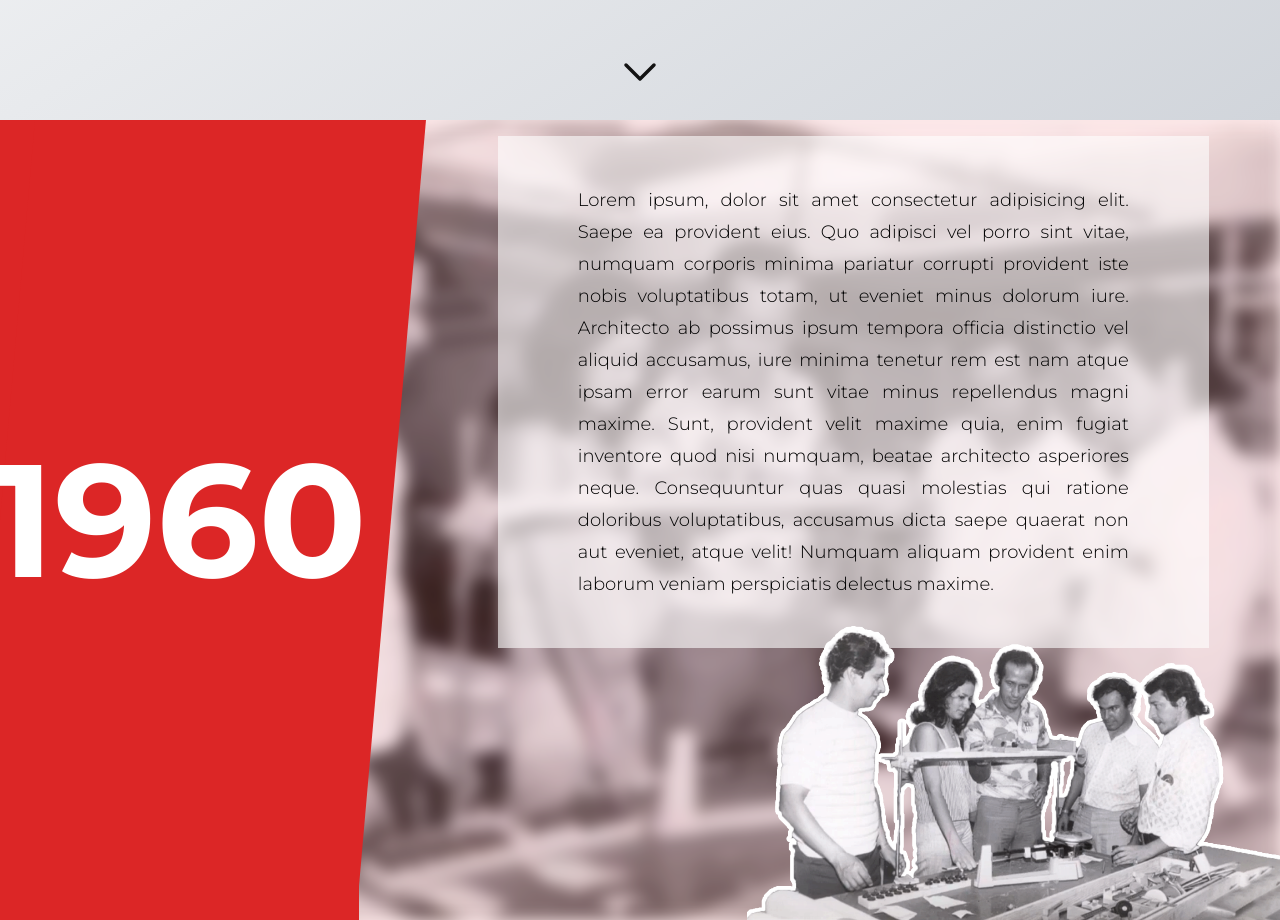
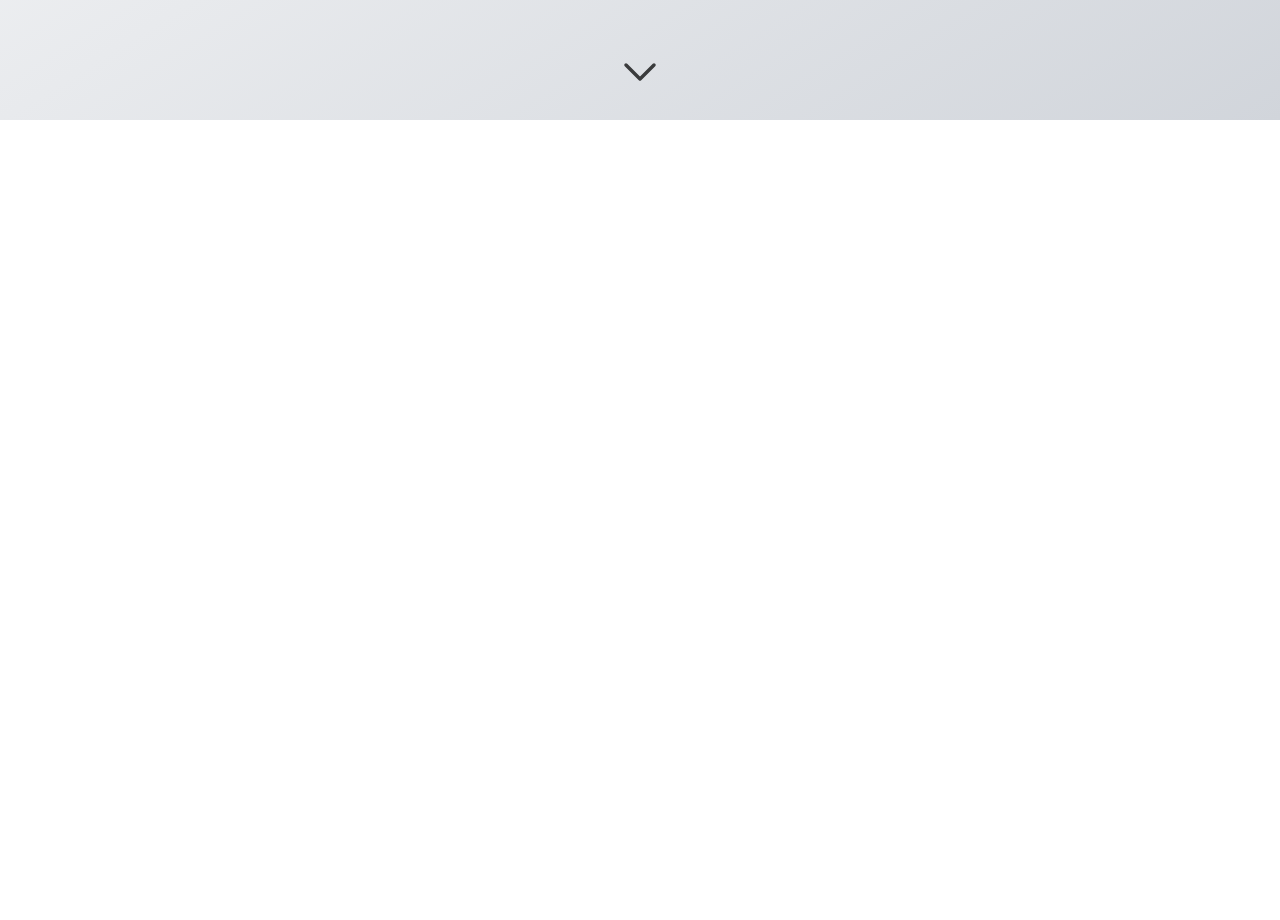
Before and after one commit to juanmayorquin/memorias, a React (Vite) app: page / in a window 1280 px wide. Shown: the part 680-1600 px from the top of the page. After the commit the page ends 800 px from the top, so only its background shows below. Built offline with nearby package versions, Linux system fonts and the light colour scheme; what tailwindcss-animated would draw is missing.

Commit message:
Se añadió scroll-snapping y el slider a la landing page

```diff
--- a/index.html
+++ b/index.html
@@ -1,5 +1,5 @@
 <!doctype html>
-<html lang="es">
+<html lang="es" class="scroll-smooth">
   <head>
     <meta charset="UTF-8" />
     <link rel="icon" type="image/svg+xml" href="" />
@@ -9,7 +9,7 @@
     <meta name="viewport" content="width=device-width, initial-scale=1.0" />
     <title>Memorias | Universidad Autónoma de Occidente</title>
   </head>
-  <body class="no-scrollbar">
+  <body>
     <div id="root"></div>
     <script type="module" src="/src/main.jsx"></script>
   </body>
--- a/package.json
+++ b/package.json
@@ -12,6 +12,7 @@
   "dependencies": {
     "react": "^18.2.0",
     "react-dom": "^18.2.0",
+    "swiper": "^10.3.1",
     "tailwindcss-animated": "^1.0.1"
   },
   "devDependencies": {
--- a/src/App.jsx
+++ b/src/App.jsx
@@ -5,8 +5,6 @@ import { Landing } from './routes/Landing.jsx'
 import { Header } from './components/Header'
 
 function App() {
-  const [count, setCount] = useState(0)
-
   return (
     <>
       {/* <Header/> */}
--- /dev/null
+++ b/src/components/Carousel.jsx
@@ -0,0 +1,13 @@
+export function Carousel({ slides }) {
+    let carousel;
+    images.forEach(element => {
+        carousel += `<div className="w-screen">
+        ${slides}
+      </div>`;
+    });
+  return (
+    <div className="carousel">
+        {carousel}
+    </div>
+  );
+}
--- a/src/components/Hero.jsx
+++ b/src/components/Hero.jsx
@@ -1,7 +1,7 @@
 export function Hero() {
   return (
-    <section>
-      <div className="z-50 h-screen flex flex-col bg-gradient-to-br from-white to-gray-300 items-center justify-center relative animate-fade animate-once animate-duration-1000 animate-delay-300">
+    <section className="snap-start">
+      <div className="h-screen flex flex-col bg-gradient-to-br from-white to-gray-300 items-center justify-center relative animate-fade animate-once animate-duration-1000 animate-delay-300">
         <div className="text-center">
           <h1 className="font-semibold flex items-center animate-fade animate-delay-500 tracking-widest text-5xl xs:text-6xl sm:text-7xl md:text-8xl lg:text-9xl">
             <span className="animate-breathe-5 transition-all animate-delay-0">
@@ -36,7 +36,7 @@ export function Hero() {
           </p>
         </div>
         <div className="absolute bottom-5 hover:text-lg hover:font-medium transition-all animate-fade-down animate-delay-[1700ms]">
-          <a className="flex flex-col items-center" href="">
+          <a className="flex flex-col items-center">
             <svg
               xmlns="http://www.w3.org/2000/svg"
               className="motion-safe:animate-pulse animate-duration-1000 w-14 h-14 hover:w-16 hover:h-16 hover:animate-none transition-all "
--- /dev/null
+++ b/src/components/Selector.jsx
@@ -0,0 +1,21 @@
+export function Selector() {
+  return (
+    <section className="snap-start">
+      <div className="h-screen flex flex-col bg-gradient-to-br from-white to-gray-300 justify-center items-center relative animate-fade animate-once animate-duration-1000 animate-delay-300">
+        <div className="text-center">
+          <h3 className="text-3xl font-semibold mb-20">Selecciona tu perfil</h3>
+          <div className="flex gap-48 justify-center items-center">
+            <div className="flex flex-col items-center w-[15%] hover:w-[18%] hover:cursor-pointer hover:font-semibold transition-all">
+              <img src="/img/personaje.png" alt="Estudiante" />
+              <p className="my-5 text-lg">Estudiante</p>
+            </div>
+            <div className="flex flex-col items-center w-[15%] hover:w-[18%] hover:cursor-pointer hover:font-semibold transition-all">
+              <img src="/img/personaje.png" alt="Estudiante" />
+              <p className="my-5 text-lg">Profesor</p>
+            </div>
+          </div>
+        </div>
+      </div>
+    </section>
+  );
+}
--- a/src/components/Slide.jsx
+++ b/src/components/Slide.jsx
@@ -7,14 +7,14 @@ export function Slide({ year, text, backgroundImage, image, alt, color}) {
     backgroundSize: "cover",
   }
   return (
-    <div className="h-screen max-h-screen relative animate-fade animate-once animate-duration-1000 animate-delay-300 flex items-center">
+    <div className="h-screen w-screen min-w-full max-h-screen relative animate-fade animate-once animate-duration-1000 animate-delay-300 flex items-center">
       <div className="h-full w-full absolute blur" style={bgImage}></div>
       <div className="h-full w-full absolute opacity-10" style={bgColor}></div>
       <div className="grid grid-cols-3 h-full w-full relative">
         <div className=" col-start-1 w-11/12 hover:w-full h-full relative transition-all">
           <div style={bgColor} className="h-full w-11/12 flex flex-col justify-center items-center text-white">
             <h2 className="text-[10rem] font-bold z-50">{year}</h2>
-            <div style={bgColor} className="absolute min-h-full w-full top-0 right-0 -skew-x-[5deg]"></div>
+            <div style={bgColor} className="absolute min-h-full w-11/12 top-0 right-0 -skew-x-[5deg]"></div>
           </div>
         </div>
         <div className="col-start-2 col-span-3 h-full flex flex-col justify-start items-center">
--- a/src/routes/Landing.jsx
+++ b/src/routes/Landing.jsx
@@ -1,10 +1,32 @@
+import React, { useRef } from "react";
 import { Hero } from "../components/Hero";
 import { Slide } from "../components/Slide";
+import { Selector } from "../components/Selector";
+import { Swiper, SwiperSlide } from "swiper/react";
+import "swiper/css";
+
+export function scrollToNextSection(sectionRef) {
+  sectionRef.current.scrollIntoView({
+    behavior: "smooth",
+    block: "start",
+  });
+}
 
 export function Landing() {
   return (
-    <>
+    <div className="snap-y h-screen snap-mandatory no-scrollbar overflow-y-scroll">
       <Hero />
+      <Selector/>
+      <Swiper
+        className="snap-start"
+        spaceBetween={0}
+        slidesPerView={1}
+        mousewheel={false}
+        direction="horizontal"
+        cssMode={true}
+        draggable={true}
+      >
+        <SwiperSlide>
           <Slide
             year={"1960"}
             text={
@@ -14,6 +36,19 @@ export function Landing() {
             color={"#DC2626"}
             image={"/img/1970-labs-png.png"}
           />
-    </>
+        </SwiperSlide>
+        <SwiperSlide>
+          <Slide
+            year={"1960"}
+            text={
+              "Lorem ipsum, dolor sit amet consectetur adipisicing elit. Saepe ea provident eius. Quo adipisci vel porro sint vitae, numquam corporis minima pariatur corrupti provident iste nobis voluptatibus totam, ut eveniet minus dolorum iure. Architecto ab possimus ipsum tempora officia distinctio vel aliquid accusamus, iure minima tenetur rem est nam atque ipsam error earum sunt vitae minus repellendus magni maxime. Sunt, provident velit maxime quia, enim fugiat inventore quod nisi numquam, beatae architecto asperiores neque. Consequuntur quas quasi molestias qui ratione doloribus voluptatibus, accusamus dicta saepe quaerat non aut eveniet, atque velit! Numquam aliquam provident enim laborum veniam perspiciatis delectus maxime."
+            }
+            backgroundImage={"/img/1970-labs.png"}
+            color={"#DC2626"}
+            image={"/img/1970-labs-png.png"}
+          />
+        </SwiperSlide>
+      </Swiper>
+    </div>
   );
 }
```
Also changed, not shown: public/img/personaje.png (added), 1 other file (tests, documents, lock files or other folders). Lines whose indentation alone changed are shown as unchanged.
